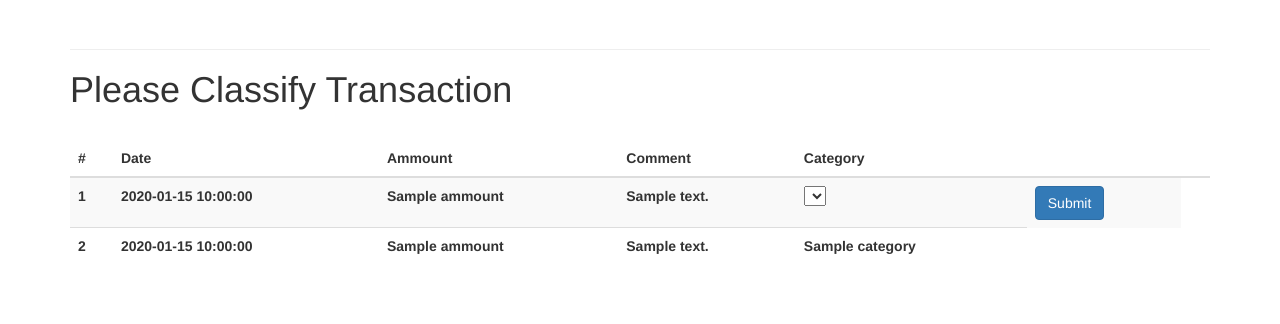
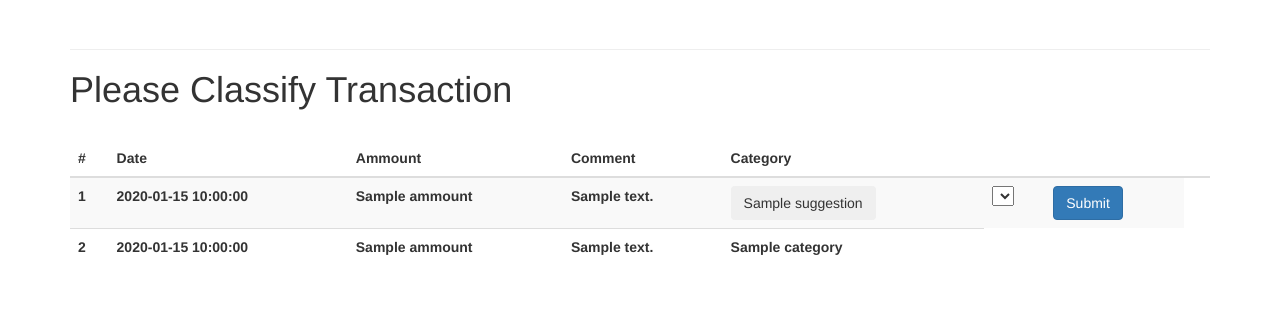
Before and after one commit to ChrisFullerAstro/finance, a Flask app: template app/templates/classfication.html in a window 1280 px wide. Shown: the part 51-375 px from the top of the page. Run offline with Flask 2, Linux system fonts and the light colour scheme; the template is opened without the code that fills it: values that come from a table or form of the project are taken from there, most other values are stand-ins (such as "Sample title", 1, 10 or a date in 2020); lists and menus that the app fills with data are empty; some libraries are stand-ins or nearby versions.

Commit message:
added accept suggestion button

```diff
--- a/app/app.py
+++ b/app/app.py
@@ -168,9 +168,16 @@ def classfication():
     form = forms.ClassficationForm()
     if request.method == 'POST':
         logging.info("Post method found")
+        if request.form.get('suggestion_button', None) == 'accept_suggestion':
+            ct = session.get('current_transaction')
+            logging.info("Suggested category selected: {0}".format(ct['suggestion']))
+            ct.update({'category':ct['suggestion']})
+            db_finance.db.master.insert_one(loaders.filter_for_master(ct))
+            db_finance.db.current_transactions.insert_one(ct)
+
 
         #check if any cat was SelectField
-        if form.ctype.data:
+        elif form.ctype.data:
             logging.info("Examining form result from form category selected={0}".format(form.ctype.data))
             ct = session.get('current_transaction')
             ct.update({'category':form.ctype.data})
@@ -199,45 +206,18 @@ def classfication():
 
     logging.info('current_transaction after classfication:{0}'.format(json.dumps(current_transaction)))
 
-    #test if suggestions in above automatic limit
-    if automatic and False:
-        logging.info('automatic classfication found')
-        flash('transaction classfied automatically', 'info')
-        ct = session.get('current_transaction')
-        ct.update({'category':current_transaction['suggestions'][0]})
-        logging.info('filter_for_master')
-        fct = loaders.filter_for_master(ct)
+    logging.info('adding choices for user input')
+    form.ctype.choices=[]
+    #set categories as form dropdown options
+    for cat in session.get('categorys', category_selector.get_categorys(db_config.db.categories)):
+        form.ctype.choices.append((cat, cat))
 
-        logging.info('current_transaction after auto ready for injection into master:{0}'.format(json.dumps(fct)))
-        db_finance.db.master.insert_one(fct)
-
-        logging.info('current_transaction after auto ready for injection into current_transactions:{0}'.format(json.dumps(ct)))
-        db_finance.db.current_transactions.insert_one(ct)
-
-        logging.info('redirect after automatic classfication')
-        return redirect(url_for('classfication'))
-
-    #requires user input
-    else:
-        logging.info('requires user input')
-        form.ctype.choices=[]
-        if current_transaction['suggestions'][0]:
-            logging.info('Suggestions found adding to form')
-            form.ctype.choices.append((current_transaction['suggestions'][0], current_transaction['suggestions'][0]))
-            form.ctype.default = current_transaction['suggestions'][0]
-        else:
-            logging.info('No suggestions found so not offering any to user')
-            form.ctype.choices.append((None, 'Select Category'))
-        #set categories as form dropdown options
-        for cat in session.get('categorys', category_selector.get_categorys(db_config.db.categories)):
-            form.ctype.choices.append((cat, cat))
-
-        logging.info('Addging cats to form and rendering classfication.html to user')
-        #render_template
-        return render_template('classfication.html',
-                                already_classfied=[x for x in db_finance.db.current_transactions.find({})],
-                                current_transaction=current_transaction,
-                                form=form)
+    logging.info('Rendering classfication.html to user')
+    #render_template
+    return render_template('classfication.html',
+                            already_classfied=[x for x in db_finance.db.current_transactions.find({})],
+                            current_transaction=current_transaction,
+                            form=form)
 
 
 @app.route('/uploads/<filename>')
--- a/app/models/category_selector.py
+++ b/app/models/category_selector.py
@@ -99,15 +99,15 @@ def suggest_category(transaction, config, db):
 
     if db.find_one()==None:
         logging.info('No Transactions found in master skipping suggest_category')
-        transaction.update({'suggestions':[None]})
+        transaction.update({'suggestion':None})
         return transaction, False
 
     logging.info('Computing levenshtein distance to all currenly held transactions')
     # Compute levenshtein distance and make array of suggestions
     categories, simalarties = distance_to_all_stored_comments(transaction['comment'], db)
 
-    logging.info('Len(suggestions)={0}'.format(len(categories)))
-    transaction.update({'suggestions':categories})
+    logging.info('Len(categories)={0}'.format(len(categories)))
+    transaction.update({'suggestion':categories[0]})
 
     if simalarties[0] <= config['SIMILARITY_THRESHOLD']:
         logging.info('Transaction less than SIMILARITY_THRESHOLD return True')
--- a/app/templates/classfication.html
+++ b/app/templates/classfication.html
@@ -13,7 +13,8 @@
                 <th>Comment</th>
                 <th>Category</th>
                 <th></th>
-                <th> </th>
+                <th></th>
+                <th></th>
               </tr>
             </thead>
             <tbody>
@@ -23,11 +24,16 @@
                 <th> {{ current_transaction.date }} </th>
                 <th> {{ current_transaction.ammount }} </th>
                 <th> {{ current_transaction.comment }} </th>
+                <th>
+                  <form action="" method="post" name="suggestion">
+                    <button type="submit" name="suggestion_button" value='accept_suggestion' class="btn btn-outline-primary">{{ current_transaction.suggestion }}</button>
+                  </form>
+                </th>
                 <th class="dropdown">{{ form.ctype() }}</th>
                 <th>
                   <div class="control-group">
                          <div class="controls">
-                             <input class="btn btn-primary" type="submit" value="Submit">
+                             <input class="btn btn-primary" type="submit" name='dropdown_submit' value="Submit">
                          </div>
                   </div>
                 </th>
```
